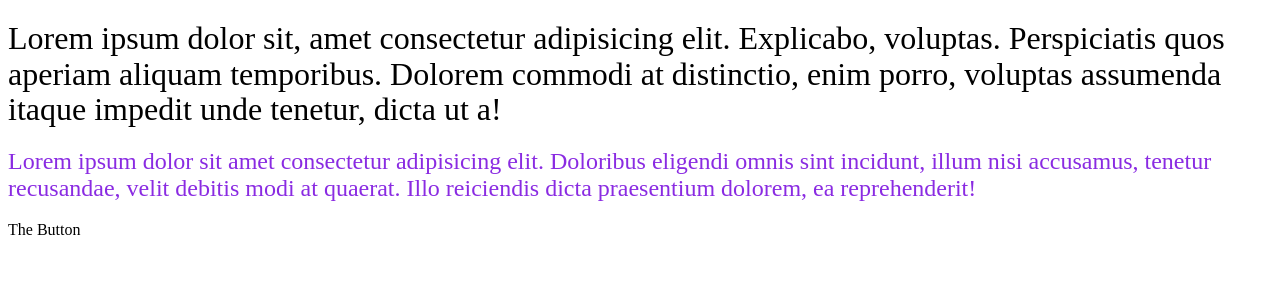
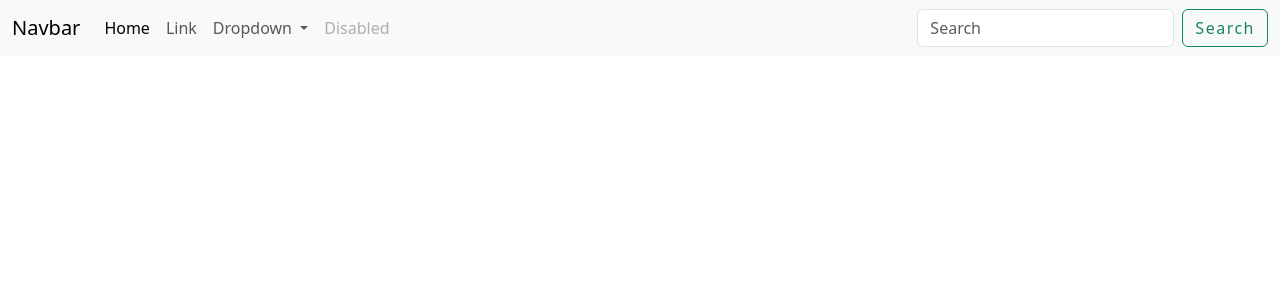
Before and after one commit to AdhamF03/practice-template, an Angular app: page / in a window 1280 px wide. Shown: the top 300 px of the page. Built offline with nearby package versions, Linux system fonts and the light colour scheme.

Commit message:
Navbar HTML

```diff
--- a/angular.json
+++ b/angular.json
@@ -32,9 +32,12 @@
               }
             ],
             "styles": [
-              "src/styles.scss"
+              "src/styles.scss",
+              "node_modules/bootstrap/dist/css/bootstrap.min.css"
             ],
-            "scripts": []
+            "scripts": [
+              "node_modules/bootstrap/dist/js/bootstrap.bundle.min.js"
+            ]
           },
           "configurations": {
             "production": {
--- a/package.json
+++ b/package.json
@@ -18,6 +18,7 @@
     "@angular/platform-browser": "^18.2.8",
     "@angular/platform-browser-dynamic": "^18.2.0",
     "@angular/router": "^18.2.0",
+    "bootstrap": "^5.3.3",
     "rxjs": "~7.8.0",
     "tslib": "^2.3.0",
     "zone.js": "~0.14.10"
--- a/src/app/app.component.html
+++ b/src/app/app.component.html
@@ -1,14 +1,55 @@
-<h1>
-  Lorem ipsum dolor sit, amet consectetur adipisicing elit. Explicabo, voluptas.
-  Perspiciatis quos aperiam aliquam temporibus. Dolorem commodi at distinctio,
-  enim porro, voluptas assumenda itaque impedit unde tenetur, dicta ut a!
-</h1>
-
-<h2 style="color: blueviolet">
-  Lorem ipsum dolor sit amet consectetur adipisicing elit. Doloribus eligendi
-  omnis sint incidunt, illum nisi accusamus, tenetur recusandae, velit debitis
-  modi at quaerat. Illo reiciendis dicta praesentium dolorem, ea reprehenderit!
-</h2>
-<p>The Button</p>
-
-<router-outlet />
+<nav class="navbar navbar-expand-lg bg-body-tertiary">
+  <div class="container-fluid">
+    <a class="navbar-brand" href="#">Navbar</a>
+    <button
+      class="navbar-toggler"
+      type="button"
+      data-bs-toggle="collapse"
+      data-bs-target="#navbarSupportedContent"
+      aria-controls="navbarSupportedContent"
+      aria-expanded="false"
+      aria-label="Toggle navigation"
+    >
+      <span class="navbar-toggler-icon"></span>
+    </button>
+    <div class="collapse navbar-collapse" id="navbarSupportedContent">
+      <ul class="navbar-nav me-auto mb-2 mb-lg-0">
+        <li class="nav-item">
+          <a class="nav-link active" aria-current="page" href="#">Home</a>
+        </li>
+        <li class="nav-item">
+          <a class="nav-link" href="#">Link</a>
+        </li>
+        <li class="nav-item dropdown">
+          <a
+            class="nav-link dropdown-toggle"
+            href="#"
+            role="button"
+            data-bs-toggle="dropdown"
+            aria-expanded="false"
+          >
+            Dropdown
+          </a>
+          <ul class="dropdown-menu">
+            <li><a class="dropdown-item" href="#">Action</a></li>
+            <li><a class="dropdown-item" href="#">Another action</a></li>
+            <li><hr class="dropdown-divider" /></li>
+            <li><a class="dropdown-item" href="#">Something else here</a></li>
+          </ul>
+        </li>
+        <li class="nav-item">
+          <a class="nav-link disabled" aria-disabled="true">Disabled</a>
+        </li>
+      </ul>
+      <form class="d-flex" role="search">
+        <input
+          class="form-control me-2"
+          type="search"
+          placeholder="Search"
+          aria-label="Search"
+        />
+        <button class="btn btn-outline-success" type="submit">Search</button>
+      </form>
+    </div>
+  </div>
+</nav>
```
Also changed, not shown: 1 other file (tests, documents, lock files or other folders).
